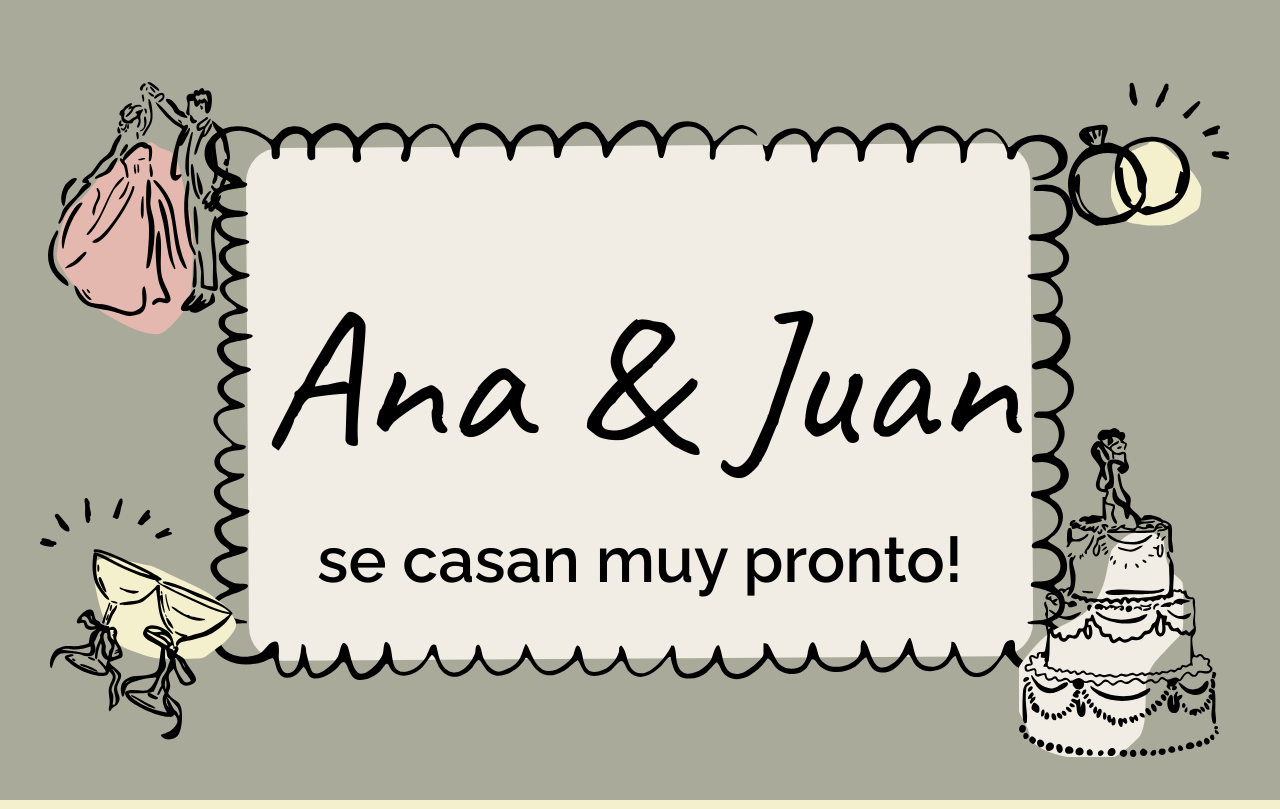
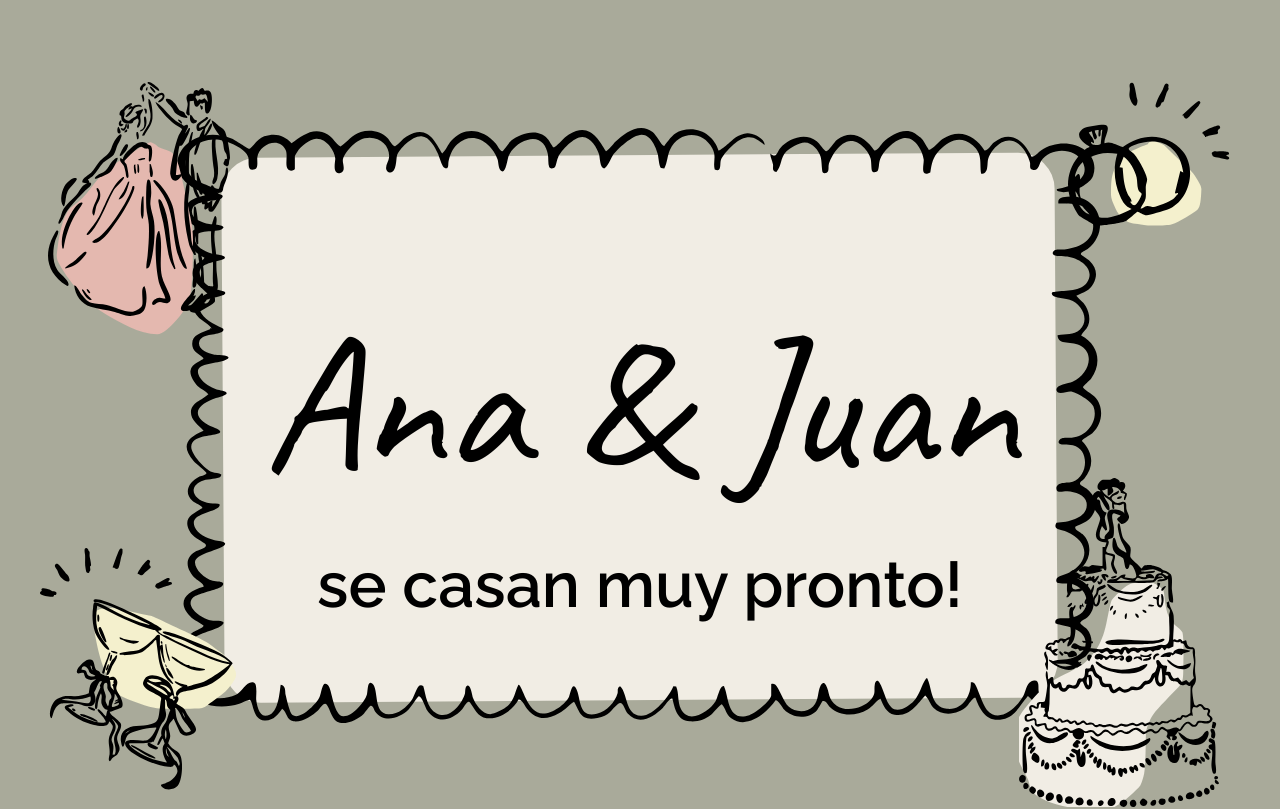
Before and after one commit to Javier-Rotelli/juana.ar, a React (Vite) app: page / in a window 1280 px wide. Shown: the top 809 px of the page. Built offline with nearby package versions, Linux system fonts and the light colour scheme.

Commit message:
alto minimo para que juani no lo rompa

```diff
--- a/src/App.css
+++ b/src/App.css
@@ -395,11 +395,20 @@ h1 {
   }
 }
 
+@media screen and (min-width: 1300px) {
+  .screen {
+    min-height: 1000px;
+  }
+}
+
 @media screen and (max-width: 1300px) {
   #root {
     overflow: hidden;
   }
 
+  .screen {
+    min-height: 850px;
+  }
   .screen.first-page .title-card {
     width: 80%;
     height: 70%;
@@ -472,6 +481,9 @@ h1 {
 }
 
 @media screen and (max-width: 900px) {
+  .screen {
+    min-height: 100vh;
+  }
   .chirimbolo.pareja {
     width: 40vw;
     height: 50vw;
@@ -607,7 +619,7 @@ h1 {
   .screen.sixth-page {
     flex-direction: column;
     align-items: center;
-
+    padding: 4rem 0 2rem 0;
     img {
       width: 100%;
       max-width: 300px;
```
